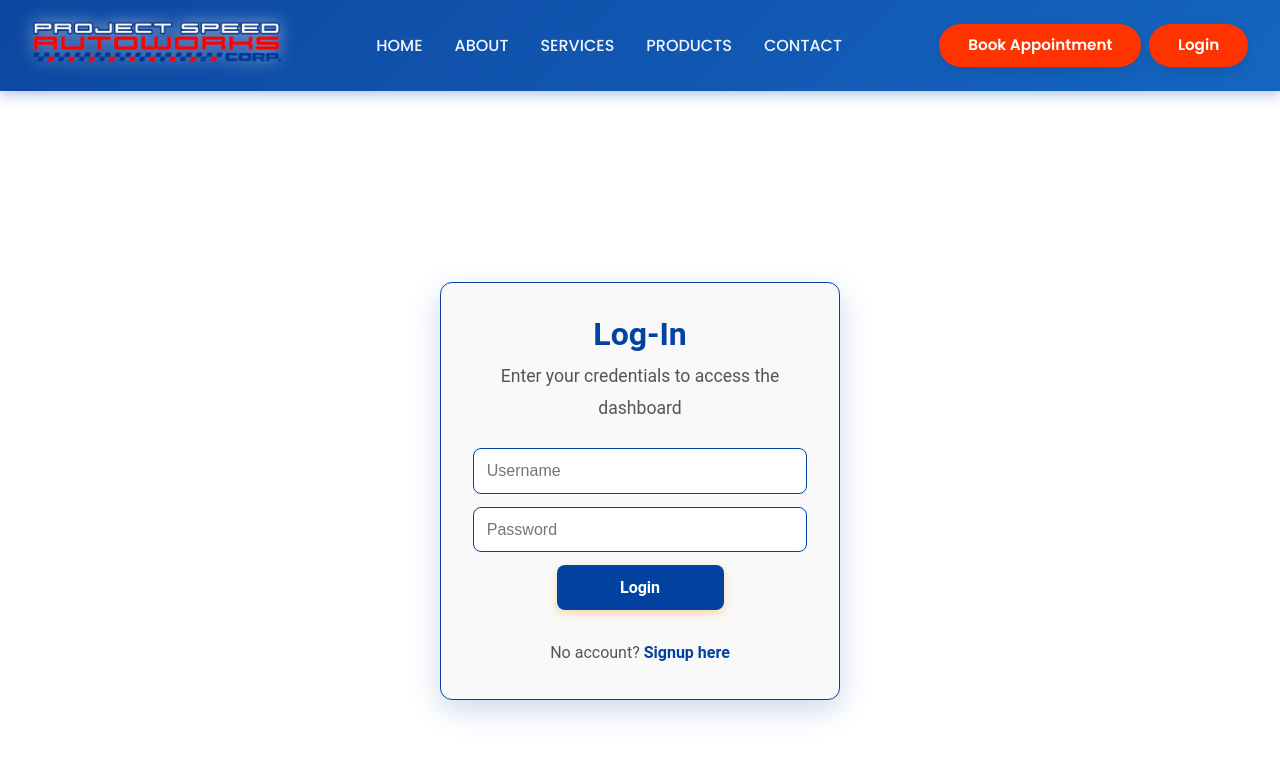
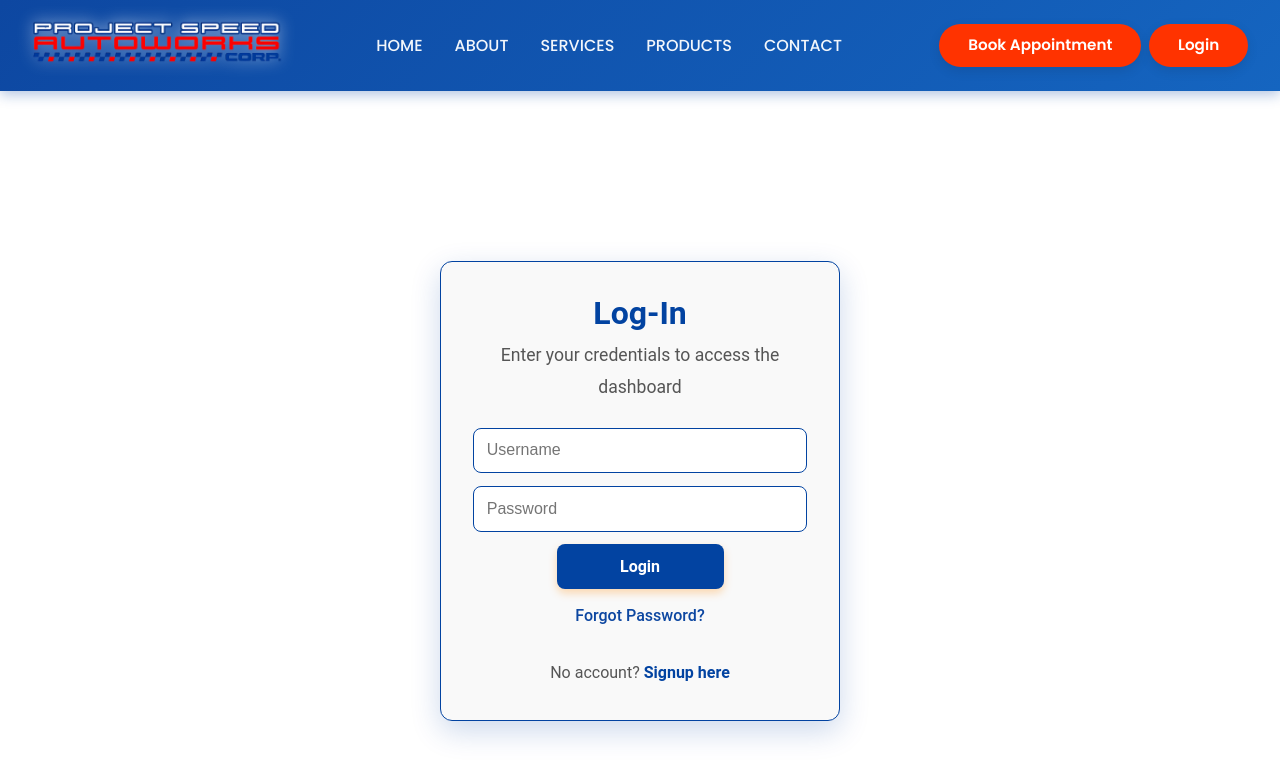
Before and after one commit to W4renn/projectspeedautoworkscorporation, a React (Vite) app in the folder frontend/: page /login in a window 1280 px wide. Shown: the top 780 px of the page. Built offline with nearby package versions, Linux system fonts and the light colour scheme; the HTML template or start-up script is replaced by a standard one.

Commit message:
Add 'Forgot Password?' link to Login component
Added a 'Forgot Password?' link to the login page.

```diff
--- a/frontend/src/pages/Login.tsx
+++ b/frontend/src/pages/Login.tsx
@@ -46,7 +46,17 @@ export default function Login() {
           <button type="submit" className="add-btn">
             Login
           </button>
-{error && <p className="login-error">{error}</p>}
+
+          <p className="forgot-password-link">
+            <a
+              href="mailto:dwiwoiii2003@gmail.com?subject=Password Reset Request&body=Hello,%0D%0A%0D%0AI forgot my password and would like to request a reset.%0D%0A%0D%0AThank you."
+            >
+              Forgot Password?
+            </a>
+          </p>
+
+          {error && <p className="login-error">{error}</p>}
+
           <p className="signup-link">
             No account? <a href="/signup">Signup here</a>
           </p>
```
